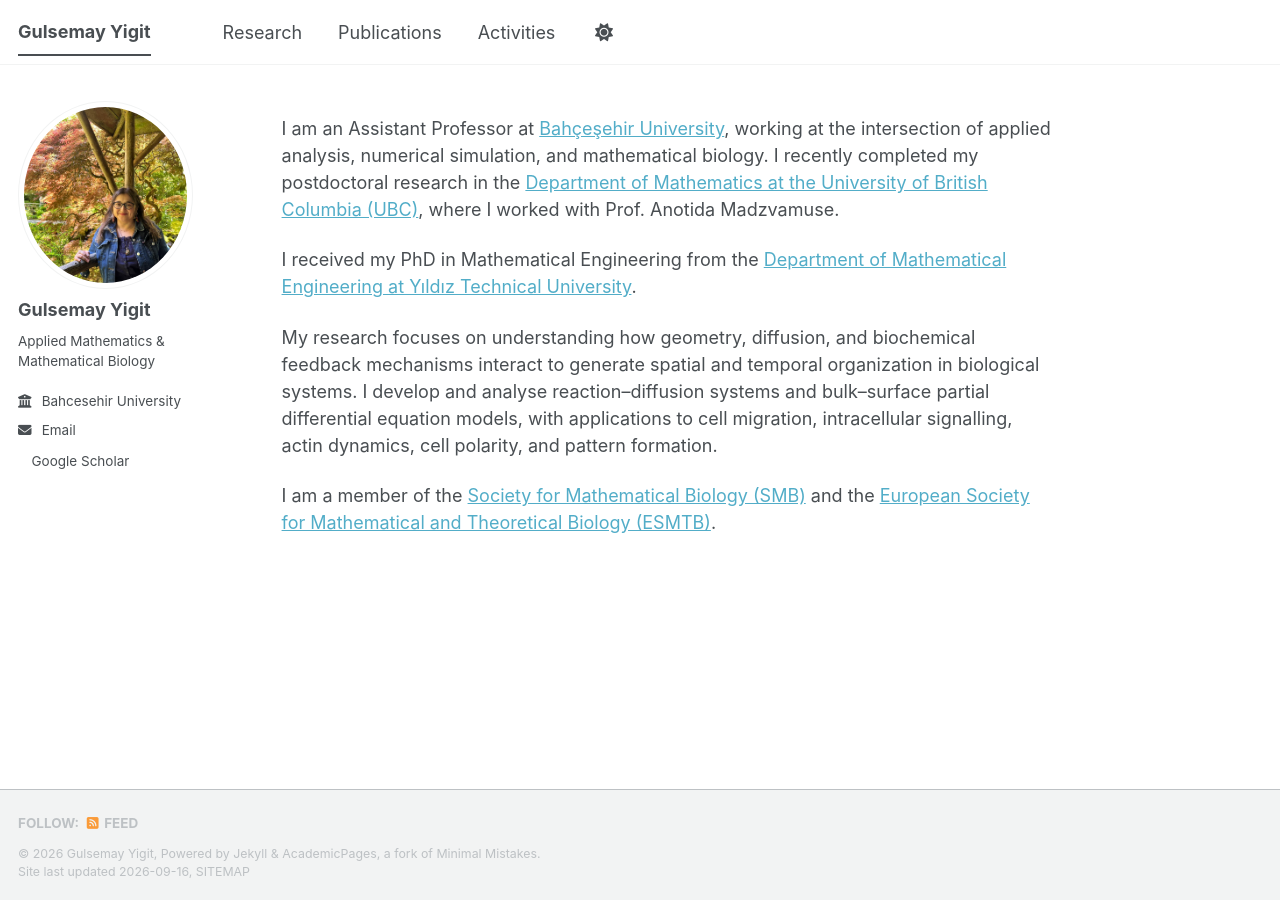
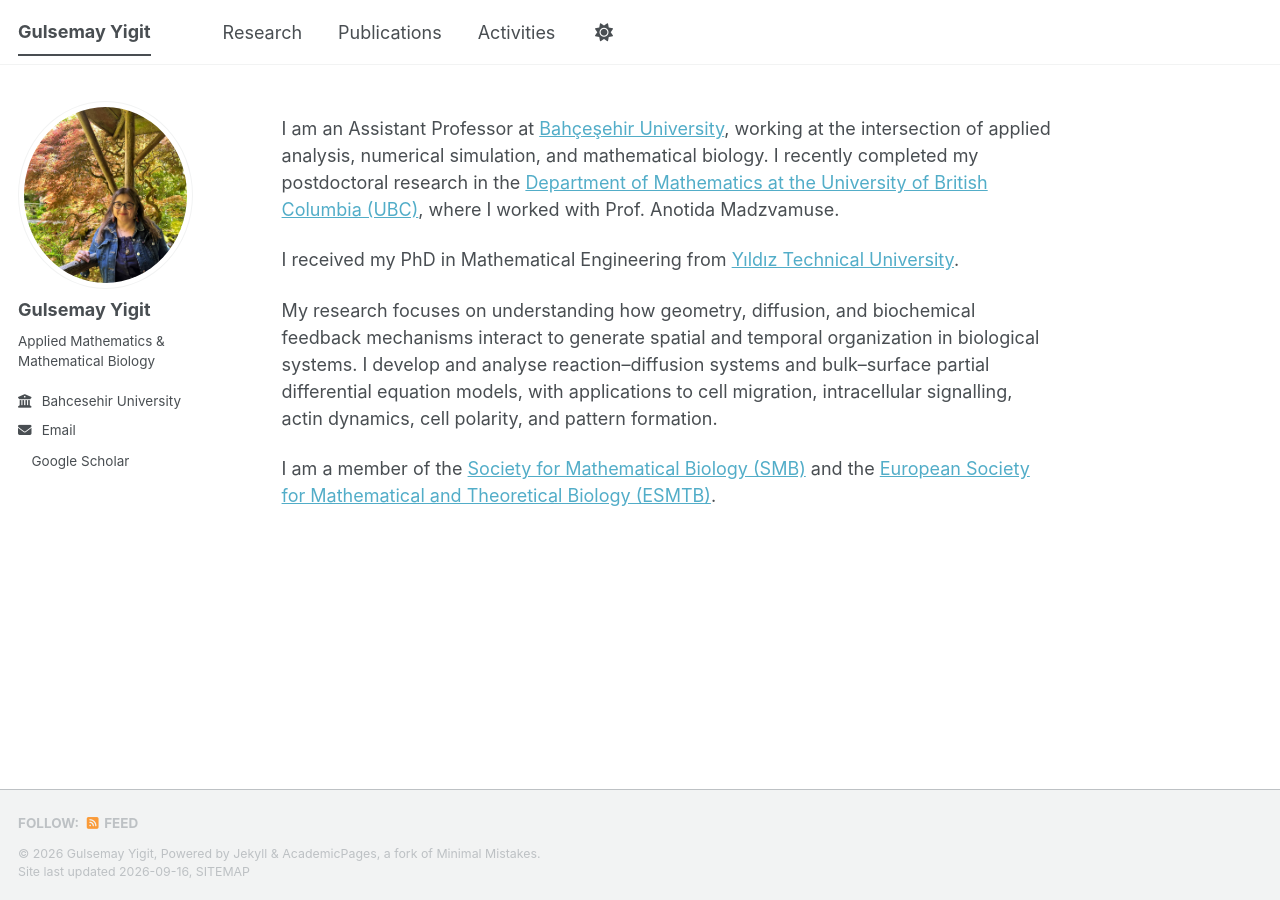
Before and after one commit to gulsemayy/gulsemayy.github.io, a Jekyll site: the page built from _pages/about.md, in a window 1280 px wide. Built offline with Jekyll 4.4.1, drawn with Linux system fonts in a browser that asks for light colours; a style sheet for code colours, icons or effects is not loaded.

Commit message:
Update about.md

```diff
--- a/_pages/about.md
+++ b/_pages/about.md
@@ -4,9 +4,9 @@ title: ""
 author_profile: true
 ---
 
-I am an Assistant Professor at [Bahçeşehir University](https://www.bau.edu.tr/), working at the intersection of applied analysis, numerical simulation, and mathematical biology. I recently completed my postdoctoral research in the [Department of Mathematics at the University of British Columbia (UBC)](https://www.math.ubc.ca/), where I worked with Prof. Anotida Madzvamuse.
+I am an Assistant Professor at [Bahçeşehir University](https://bau.edu.tr/academic/12581-faculty-of-engineering-and-natural-sciences), working at the intersection of applied analysis, numerical simulation, and mathematical biology. I recently completed my postdoctoral research in the [Department of Mathematics at the University of British Columbia (UBC)](https://www.math.ubc.ca/), where I worked with Prof. Anotida Madzvamuse.
 
-I received my PhD in Mathematical Engineering from the [Department of Mathematical Engineering at Yıldız Technical University](https://mtm.yildiz.edu.tr/).
+I received my PhD in Mathematical Engineering from [Yıldız Technical University](https://www.yildiz.edu.tr/en/en/education/academic-units).
 
 My research focuses on understanding how geometry, diffusion, and biochemical feedback mechanisms interact to generate spatial and temporal organization in biological systems. I develop and analyse reaction–diffusion systems and bulk–surface partial differential equation models, with applications to cell migration, intracellular signalling, actin dynamics, cell polarity, and pattern formation.
 
```
